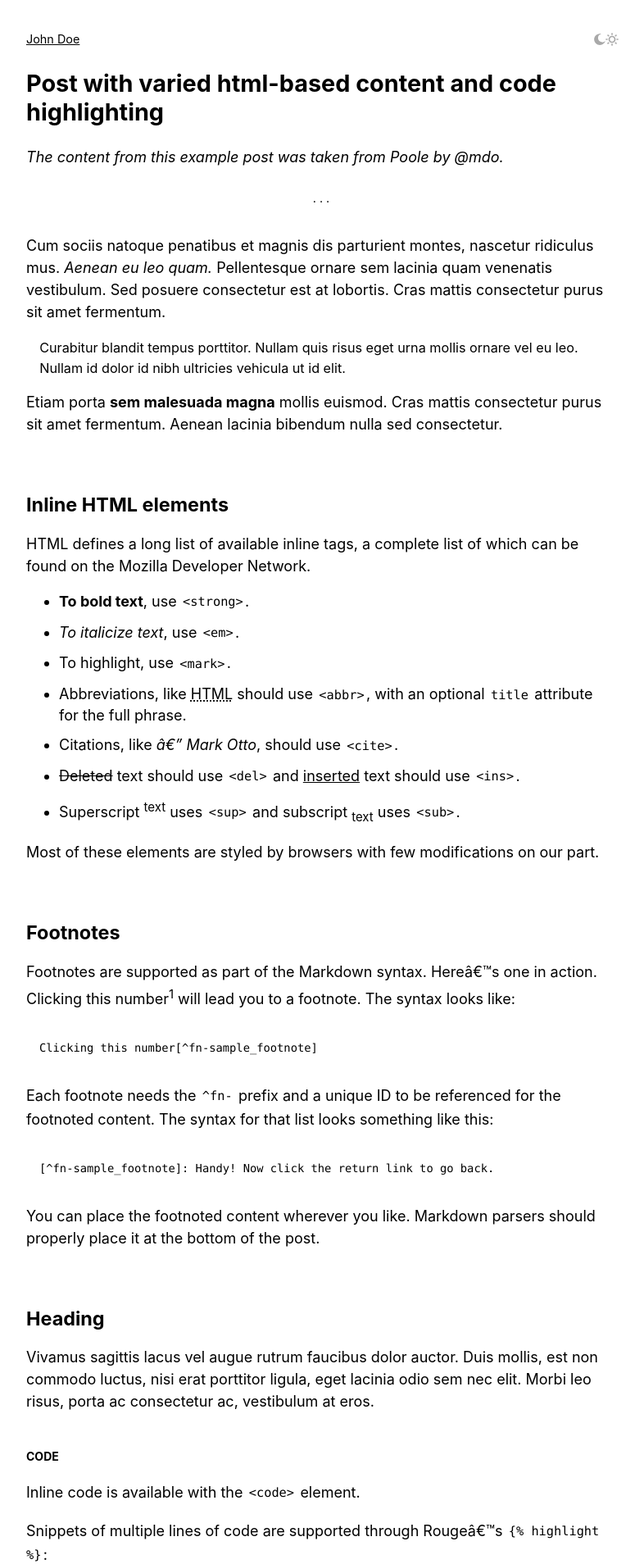
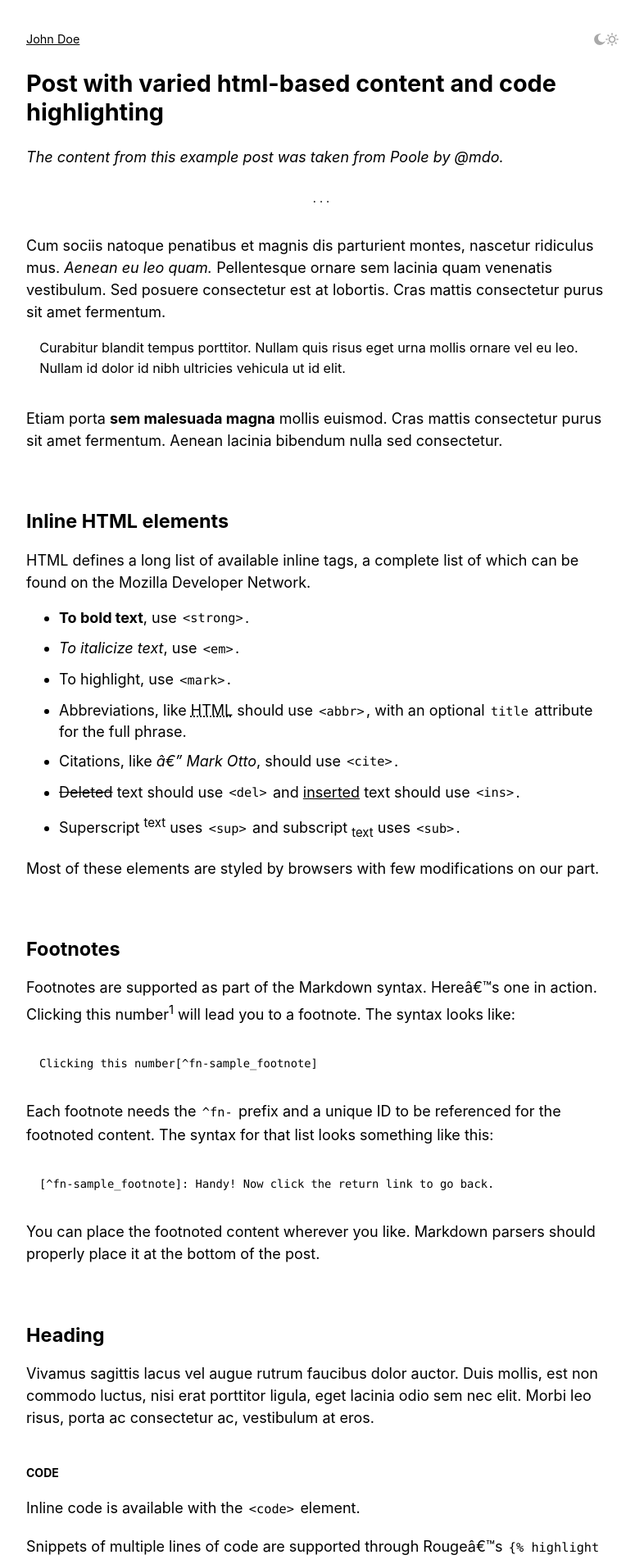
Before and after one commit to lucasrla/papicu, a Jekyll site: the page built from _posts/2021-01-02-another-example.md, in a window 1280 px wide. Shown: the top 1908 px of the page at 82% size, without its empty margins (248-1034 px from the left). Built offline with Jekyll 4.4.1, drawn with Linux system fonts in a browser that asks for light colours.

Commit message:
Increase margin-top after all blockquotes

```diff
--- a/assets/main.css
+++ b/assets/main.css
@@ -102,7 +102,7 @@ blockquote {
   font-size: 0.9em;
 }
 
-blockquote + blockquote {
+blockquote + * {
   margin-top: 2em;
 }
 
```
